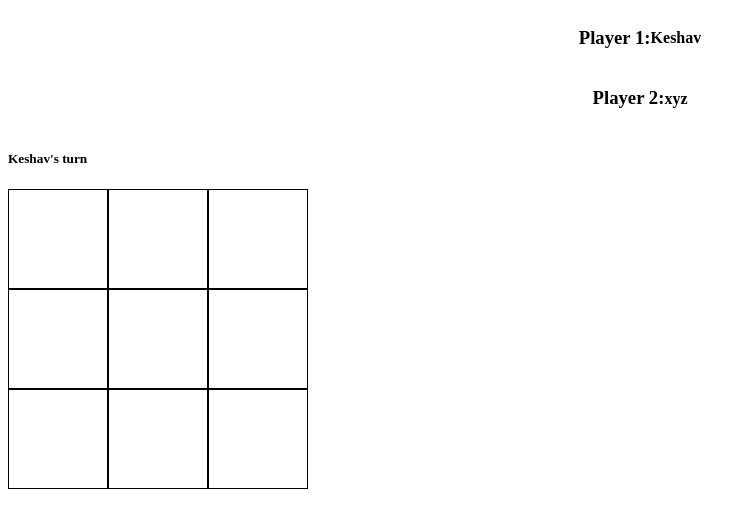
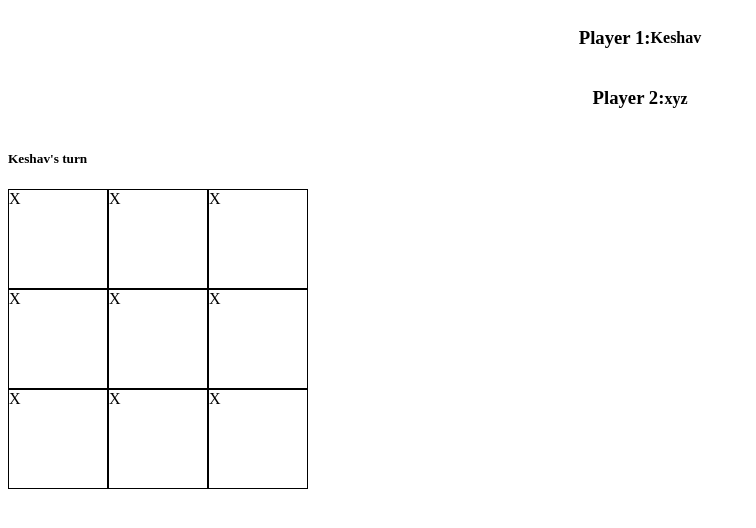
Before and after one commit to iamerratic/tic-tak-toe-msc, a React (Create React App) app in the folder tic-tak-toe/: page / in a window 1280 px wide. Shown: the top 528 px of the page, without its empty margins (0-756 px from the left). Built offline with nearby package versions, Linux system fonts and the light colour scheme.

Commit message:
Board component splitted

```diff
--- a/tic-tak-toe/src/components/Board.component.js
+++ b/tic-tak-toe/src/components/Board.component.js
@@ -1,20 +1,21 @@
 import React from 'react';
 
+import Square from './Square.component';
 import './Board.css';
 
 function Board() {
 
     return (
         <div className="Board">
-            <div className="square"></div>
-            <div className="square"></div>
-            <div className="square"></div>
-            <div className="square"></div>
-            <div className="square"></div>
-            <div className="square"></div>
-            <div className="square"></div>
-            <div className="square"></div>
-            <div className="square"></div>
+            <Square type="X" />
+            <Square type="X" />
+            <Square type="X" />
+            <Square type="X" />
+            <Square type="X" />
+            <Square type="X" />
+            <Square type="X" />
+            <Square type="X" />
+            <Square type="X" />
         </div>
     );
 }
--- a/tic-tak-toe/src/components/Board.css
+++ b/tic-tak-toe/src/components/Board.css
@@ -4,9 +4,3 @@
     display: flex;
     flex-wrap: wrap;
 }
-
-.Board > .square{
-    width: 100px;
-    height: 100px;
-    border: 1px solid black;
-}
--- /dev/null
+++ b/tic-tak-toe/src/components/Square.component.js
@@ -0,0 +1,13 @@
+import React from 'react';
+
+import './Square.css';
+
+function Square({ type }) {
+
+    return (
+        <div className="Square">{type}</div>
+    );
+}
+
+
+export default Square;
--- /dev/null
+++ b/tic-tak-toe/src/components/Square.css
@@ -0,0 +1,5 @@
+.Square{
+    width: 100px;
+    height: 100px;
+    border: 1px solid black;
+}
```
Also changed, not shown: 1 other file (tests, documents, lock files or other folders).
